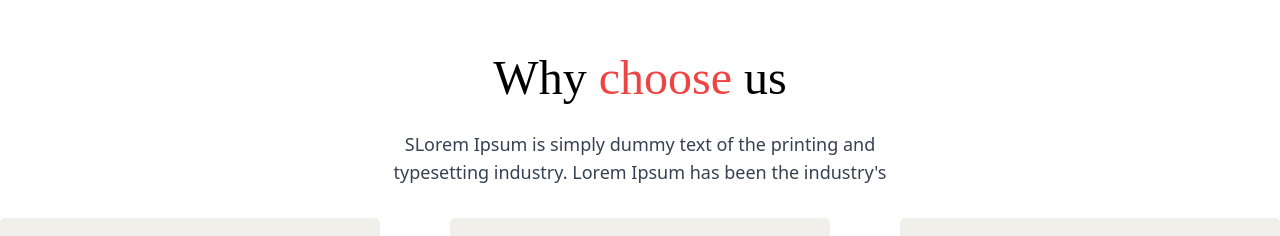
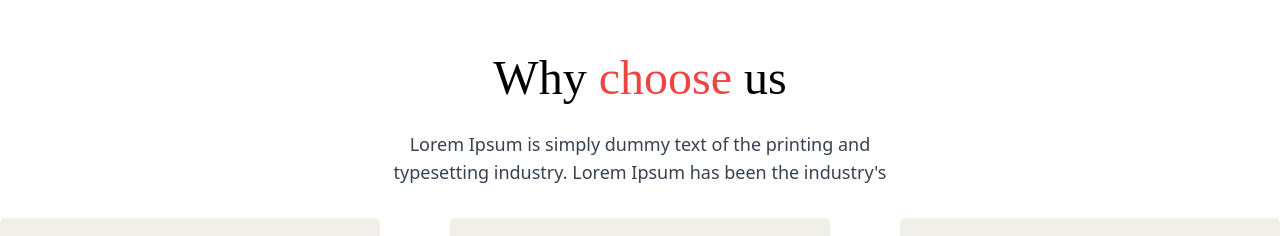
Before and after one commit to Rafin-Hasan/Website-4, a React (Vite) app: page / in a window 1280 px wide. Shown: the part 860-1096 px from the top of the page. Built offline with nearby package versions, Linux system fonts and the light colour scheme.

Commit message:
modified:   src/Components/Home/WhyChooseUs.jsx

```diff
--- a/src/Components/Home/WhyChooseUs.jsx
+++ b/src/Components/Home/WhyChooseUs.jsx
@@ -20,13 +20,14 @@ const WhyChooseUs = () => {
           Why <span className="text-red-500">choose</span> us
         </h2>
         <p className="mb-8 w-[526px] m-auto text-gray-700 text-lg">
-          SLorem Ipsum is simply dummy text of the printing and typesetting
+          Lorem Ipsum is simply dummy text of the printing and typesetting
           industry. Lorem Ipsum has been the industry's
         </p>
       </div>
       <div className="flex justify-between">
+        {/* Card 1 */}
         <div
-          className="w-[380px] h-[275px] pt-8 pl-[26px] bg-[#F0EFEA] rounded-[5px]"
+          className="w-[380px] h-[275px] pt-8 pl-[26px] bg-[#F0EFEA] rounded-[5px] transition-all duration-500 ease-out hover:bg-white hover:border hover:border-gray-300 hover:shadow-xl hover:scale-[1.02]"
           data-aos="fade-right"
         >
           <div className="w-[58px] h-[58px] p-[11px] text-4xl rounded-full shadow-2xl text-[#C51605] bg-[#CDD5CA]">
@@ -41,8 +42,9 @@ const WhyChooseUs = () => {
           </p>
         </div>
 
+        {/* Card 2 */}
         <div
-          className="w-[380px] h-[275px] pt-8 pl-[26px] bg-[#F0EFEA] rounded-[5px]"
+          className="w-[380px] h-[275px] pt-8 pl-[26px] bg-[#F0EFEA] rounded-[5px] transition-all duration-500 ease-out hover:bg-white hover:border hover:border-gray-300 hover:shadow-xl hover:scale-[1.02]"
           data-aos="fade-up"
         >
           <div className="w-[58px] h-[58px] p-[11px] text-4xl rounded-full shadow-2xl text-[#C51605] bg-[#CDD5CA]">
@@ -57,8 +59,9 @@ const WhyChooseUs = () => {
           </p>
         </div>
 
+        {/* Card 3 */}
         <div
-          className="w-[380px] h-[275px] pt-8 pl-[26px] bg-[#F0EFEA] rounded-[5px]"
+          className="w-[380px] h-[275px] pt-8 pl-[26px] bg-[#F0EFEA] rounded-[5px] transition-all duration-500 ease-out hover:bg-white hover:border hover:border-gray-300 hover:shadow-xl hover:scale-[1.02]"
           data-aos="fade-left"
         >
           <div className="w-[58px] h-[58px] p-[11px] text-4xl rounded-full shadow-2xl text-[#C51605] bg-[#CDD5CA]">
```
